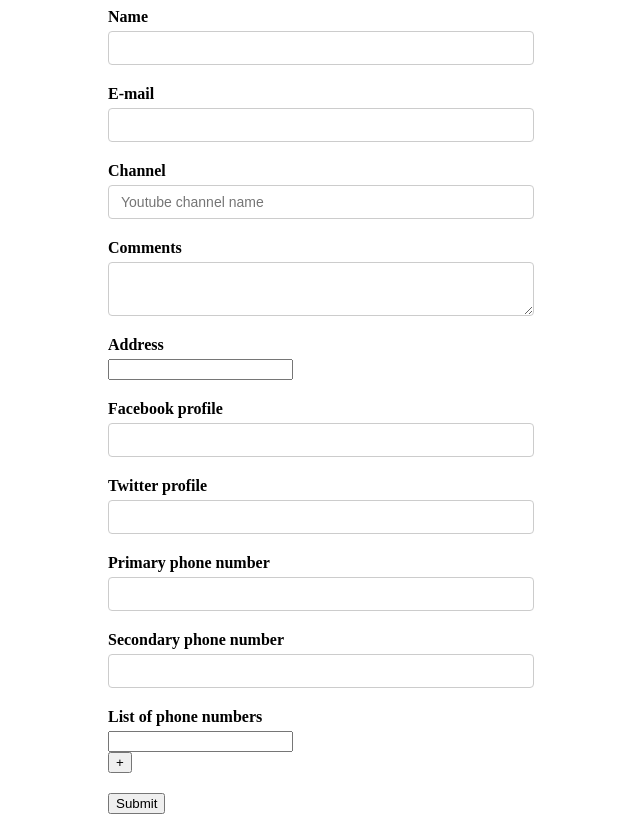
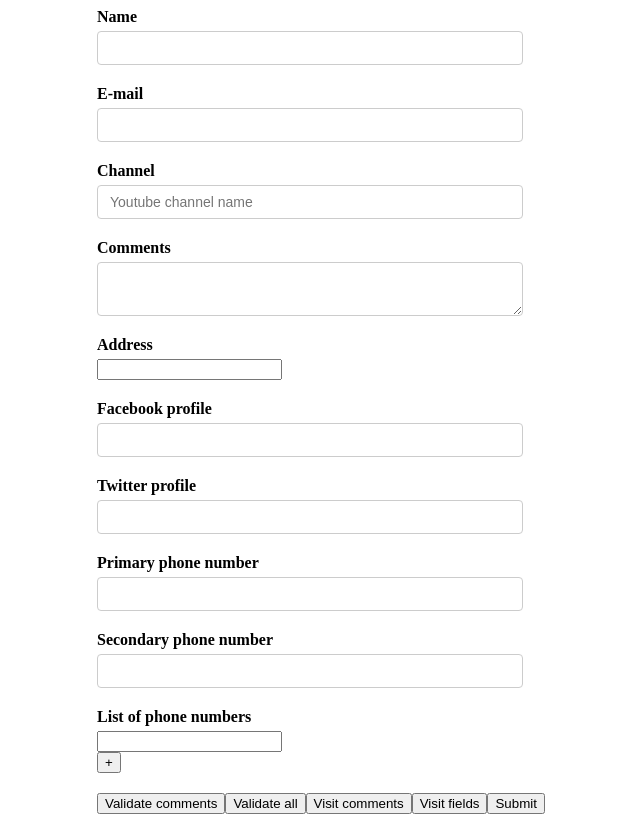
Before and after one commit to sinansubasi95/react-form-playground, a React (Create React App) app: page / in a window 1280 px wide. Shown: the whole page, without its empty margins (319-959 px from the left). Built offline with nearby package versions, Linux system fonts and the light colour scheme.

Commit message:
manually triggering validation

```diff
--- a/src/components/YoutubeForm.jsx
+++ b/src/components/YoutubeForm.jsx
@@ -24,8 +24,19 @@ const onSubmit = values => {
 const validationSchema = Yup.object({
     name: Yup.string().required('Required'),
     email: Yup.string().email('Invalid email format').required('Required'),
-    channel: Yup.string().required('Required')
+    channel: Yup.string().required('Required'),
+    comments: Yup.string().required('Required')
 });
+
+const validateComments = value => {
+    let error;
+
+    if (!value) {
+        error = 'Required';
+    }
+
+    return error;
+}
 
 function YoutubeForm() {
     return (
@@ -33,7 +44,12 @@ function YoutubeForm() {
             initialValues={initialValues}
             validationSchema={validationSchema}
             onSubmit={onSubmit}
+            validateOnChange={false}
+            validateOnBlur={false}
         >
+            {
+                formik => {
+                    return (
                         <Form>
                             <div className="form-control">
                                 <label htmlFor="name">Name</label>
@@ -70,7 +86,8 @@ function YoutubeForm() {
 
                             <div className="form-control">
                                 <label htmlFor="comments">Comments</label>
-                    <Field as="textarea" id="comments" name="comments" />
+                                <Field as="textarea" id="comments" name="comments" validate={validateComments} />
+                                <ErrorMessage name="comment" component={TextError} />
                             </div>
 
                             <div className="form-control">
@@ -139,8 +156,15 @@ function YoutubeForm() {
                                 </FieldArray>
                             </div>
 
+                            <button type="button" onClick={() => formik.validateForm('comments')}>Validate comments</button>
+                            <button type="button" onClick={() => formik.validateForm()}>Validate all</button>
+                            <button type="button" onClick={() => formik.setFieldTouched('comments')}>Visit comments</button>
+                            <button type="button" onClick={() => formik.setTouched({name: true, email: true, channel: true, comments: true})}>Visit fields</button>
                             <button type="submit">Submit</button>
                         </Form>
+                    )
+                }
+            }
         </Formik>
     )
 }
```
Lines whose indentation alone changed are shown as unchanged.
